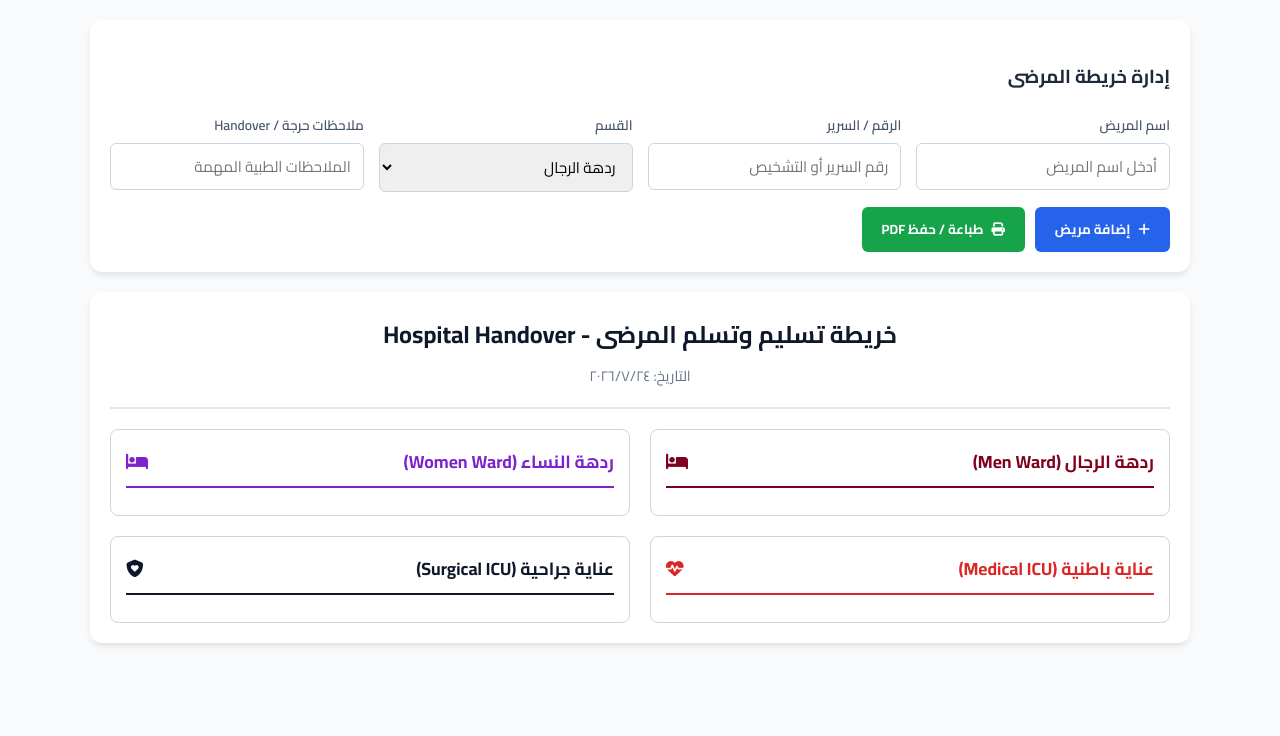
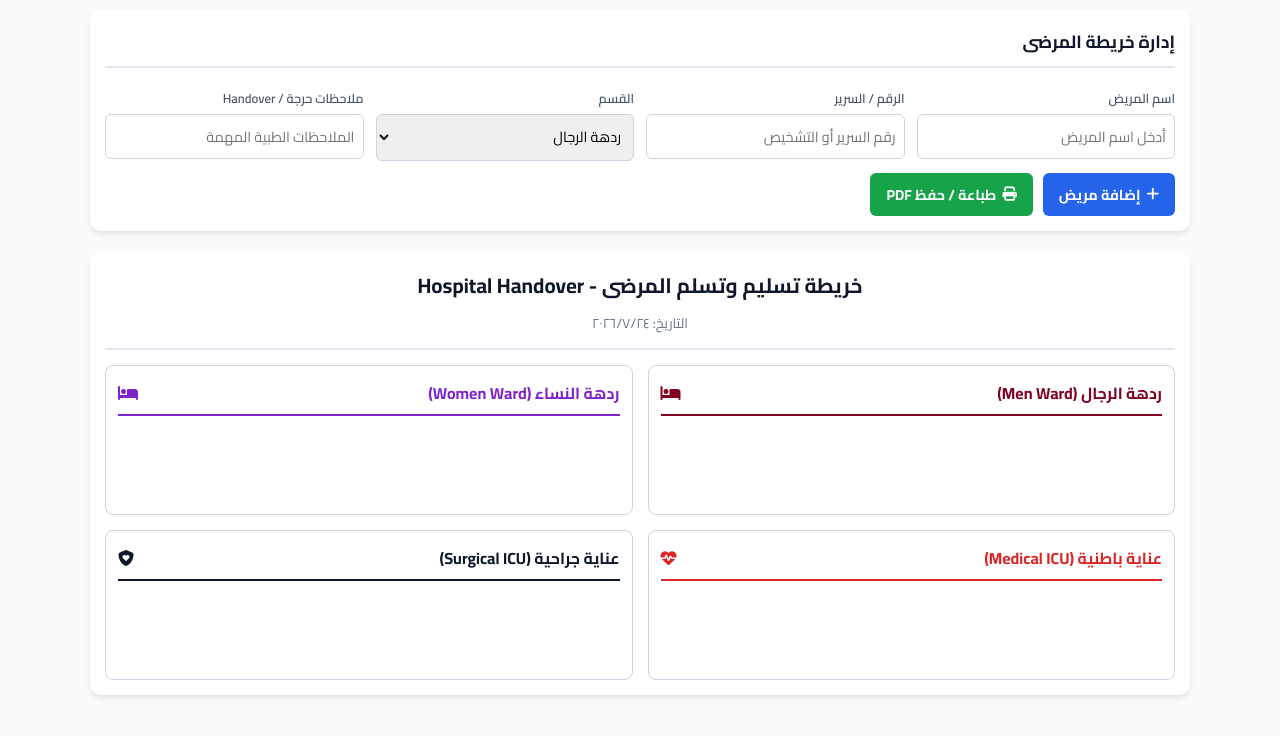
Before and after one commit to Mohammedjhm96/Patients-handover-map, a plain HTML site: page index.html in a window 1280 px wide. Drawn offline with nearby package versions, Linux system fonts and the light colour scheme.

Commit message:
Update index.html

```diff
--- a/index.html
+++ b/index.html
@@ -20,7 +20,7 @@
             --bg-body: #f8fafc;
         }
 
-        /* كود برمجى ذكي لإخفاء أي عناوين أو كتابات زرقاء قديمة تعود لقالب المنصة */
+        /* إخفاء أي كتابة زرقاء أو عناوين قديمة متبقية */
         h1:first-of-type:not(.hospital-header h1),
         body > a,
         .markdown-body h1:first-child {
@@ -28,38 +28,46 @@
         }
 
         * { box-sizing: border-box; font-family: 'Cairo', sans-serif; }
-        body { margin: 0; background-color: var(--bg-body); color: #1e293b; direction: rtl; text-align: right; }
+        body { margin: 0; background-color: var(--bg-body); color: #1e293b; direction: rtl; text-align: right; padding: 10px; }
 
         .controls-card {
             max-width: 1100px;
-            margin: 20px auto;
+            margin: 0 auto 20px auto;
             background: #ffffff;
-            padding: 20px;
+            padding: 15px;
             border-radius: 12px;
             box-shadow: 0 4px 6px -1px rgba(0,0,0,0.1);
         }
 
+        .controls-card h3 {
+            margin-top: 0;
+            font-size: 1.1rem;
+            color: #0f172a;
+            border-bottom: 2px solid #e2e8f0;
+            padding-bottom: 8px;
+        }
+
         .inputs-grid {
             display: grid;
-            grid-template-columns: repeat(auto-fit, minmax(200px, 1fr));
-            gap: 15px;
-            margin-bottom: 15px;
+            grid-template-columns: repeat(auto-fit, minmax(220px, 1fr));
+            gap: 12px;
+            margin-bottom: 12px;
         }
 
         .input-group label {
             display: block;
-            font-size: 0.85rem;
+            font-size: 0.8rem;
             font-weight: 600;
-            margin-bottom: 5px;
+            margin-bottom: 4px;
             color: #475569;
         }
 
         .input-group input, .input-group select {
             width: 100%;
-            padding: 8px 12px;
+            padding: 8px;
             border: 1px solid #cbd5e1;
             border-radius: 6px;
-            font-size: 0.95rem;
+            font-size: 0.9rem;
         }
 
         .btn-container {
@@ -69,27 +77,28 @@
         }
 
         .btn {
-            padding: 10px 20px;
+            padding: 8px 16px;
             border: none;
             border-radius: 6px;
             font-weight: 700;
             cursor: pointer;
             display: inline-flex;
             align-items: center;
-            gap: 8px;
+            gap: 6px;
             color: white;
+            font-size: 0.9rem;
         }
 
         .btn-primary { background-color: #2563eb; }
         .btn-success { background-color: #16a34a; }
         .btn-share { background-color: #0284c7; padding: 4px 8px; font-size: 0.75rem; border-radius: 4px; margin-top: 5px; color: white; border: none; cursor: pointer; display: inline-flex; align-items: center; gap: 5px; }
 
-        /* هيكل الخريطة للطباعة */
+        /* هيكل الخريطة */
         .handover-container {
             max-width: 1100px;
-            margin: 0 auto 30px auto;
+            margin: 0 auto;
             background: #ffffff;
-            padding: 20px;
+            padding: 15px;
             border-radius: 12px;
             box-shadow: 0 4px 6px -1px rgba(0,0,0,0.1);
         }
@@ -97,40 +106,48 @@
         .hospital-header {
             text-align: center;
             border-bottom: 2px solid #e2e8f0;
-            padding-bottom: 15px;
-            margin-bottom: 20px;
+            padding-bottom: 12px;
+            margin-bottom: 15px;
         }
 
         .hospital-header h1 {
             margin: 0 0 5px 0;
-            font-size: 1.5rem;
+            font-size: 1.3rem;
             color: #0f172a;
         }
 
         .hospital-header p {
-            margin: 3px 0;
-            font-size: 0.9rem;
+            margin: 0;
+            font-size: 0.85rem;
             color: #64748b;
         }
 
+        /* تعديل شبكة الأقسام لتبدو مرتبة تماماً */
         .wards-grid {
             display: grid;
             grid-template-columns: repeat(2, 1fr);
-            gap: 20px;
+            gap: 15px;
+        }
+
+        @media (max-width: 768px) {
+            .wards-grid {
+                grid-template-columns: 1fr; /* تترتب عمودياً بشكل ممتاز على الهواتف */
+            }
         }
 
         .ward-box {
             border: 1px solid #cbd5e1;
             border-radius: 8px;
-            padding: 15px;
+            padding: 12px;
             background: #fff;
+            min-height: 150px;
         }
 
         .ward-title {
-            font-size: 1.1rem;
+            font-size: 1rem;
             font-weight: 700;
-            padding-bottom: 8px;
-            margin-bottom: 12px;
+            padding-bottom: 6px;
+            margin-bottom: 10px;
             border-bottom: 2px solid #e2e8f0;
             display: flex;
             justify-content: space-between;
@@ -147,21 +164,21 @@
             background: #f8fafc;
             border: 1px solid #e2e8f0;
             border-radius: 6px;
-            padding: 10px;
-            margin-bottom: 10px;
+            padding: 8px;
+            margin-bottom: 8px;
             font-size: 0.85rem;
         }
 
-        .patient-card .p-name { font-weight: 700; color: #0f172a; font-size: 0.95rem; margin-bottom: 4px; }
-        .patient-card .p-notes { color: #dc2626; font-weight: 600; background: #fee2e2; padding: 4px 8px; border-radius: 4px; display: inline-block; margin-bottom: 5px; }
+        .patient-card .p-name { font-weight: 700; color: #0f172a; font-size: 0.9rem; margin-bottom: 3px; }
+        .patient-card .p-notes { color: #dc2626; font-weight: 600; background: #fee2e2; padding: 3px 6px; border-radius: 4px; display: inline-block; margin-bottom: 4px; font-size: 0.8rem; }
 
         @media print {
-            body { background: #fff; }
+            body { background: #fff; padding: 0; }
             .controls-card { display: none; }
-            .btn-share { background-color: #f1f5f9 !important; color: #0284c7 !important; border: 1px solid #bae6fd !important; }
-            .handover-container { box-shadow: none; padding: 0; margin: 0; width: 100%; max-width: none; }
-            .wards-grid { grid-template-columns: repeat(2, 1fr); gap: 15px; }
-            .ward-box { break-inside: avoid; }
+            .btn-share { display: none; }
+            .handover-container { box-shadow: none; padding: 0; width: 100%; max-width: none; }
+            .wards-grid { grid-template-columns: repeat(2, 1fr); gap: 10px; }
+            .ward-box { break-inside: avoid; border: 1px solid #94a3b8; }
         }
     </style>
 </head>
```
